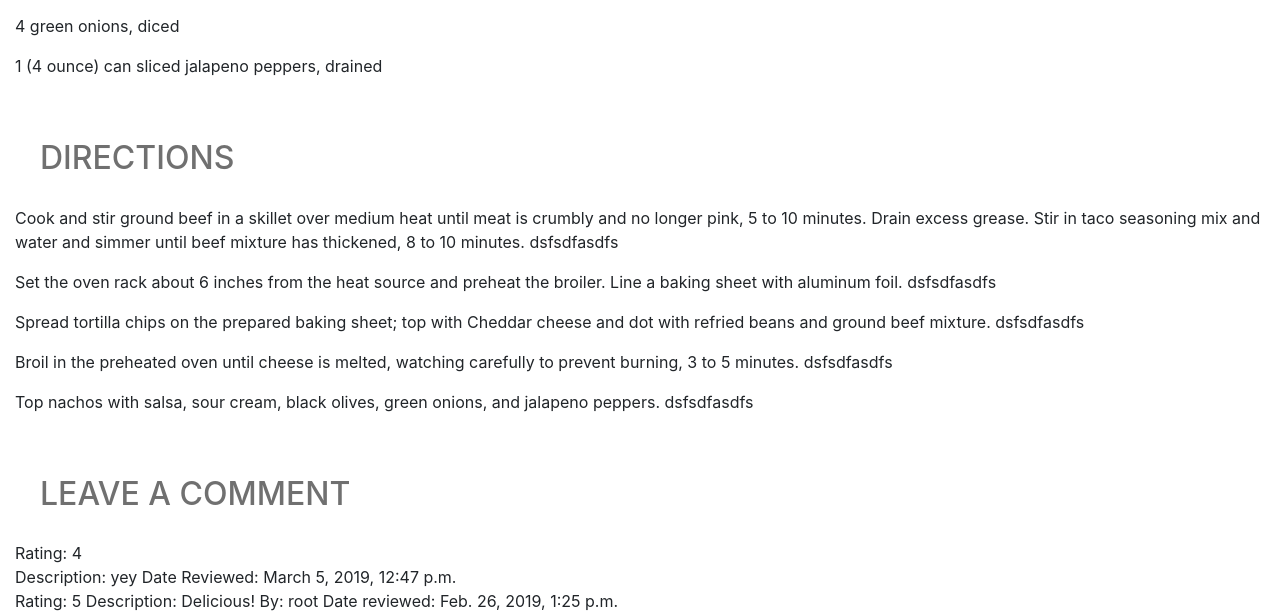
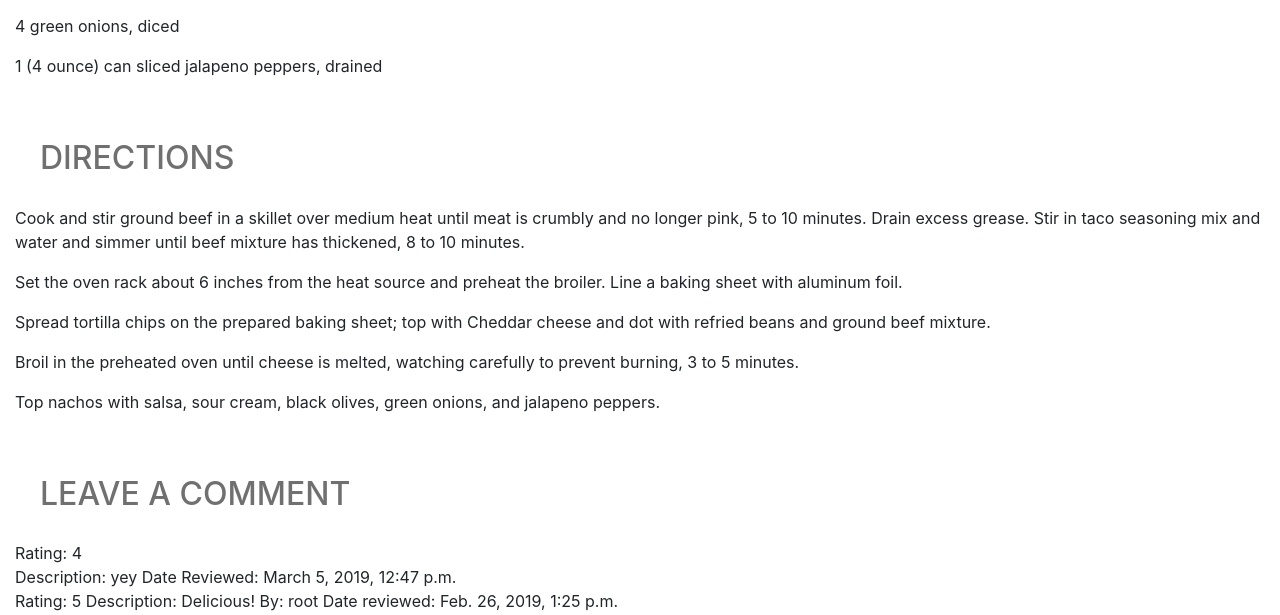
Before and after one commit to kaqmina/Cookbook-MNR, a Django app: page /1/detail in a window 1280 px wide. Shown: the part 1267-1882 px from the top of the page. Run offline with Django 3.2, Linux system fonts and the light colour scheme; a user stored in the database is signed in; data comes from the database, SQL or seed files in the repository; some libraries are stand-ins or nearby versions.

Commit message:
Removed typo.

```diff
--- a/cookbook/recipes/templates/detail.html
+++ b/cookbook/recipes/templates/detail.html
@@ -65,7 +65,7 @@
                     <p> No steps has been added.</p>
                 {% else %}
                     {% for step in recipe.steps.all %}
-                        <p> {{ step.description }} dsfsdfasdfs</p>
+                        <p> {{ step.description }}</p>
                     {% endfor %}
                 {% endif %}
             </div>
```
